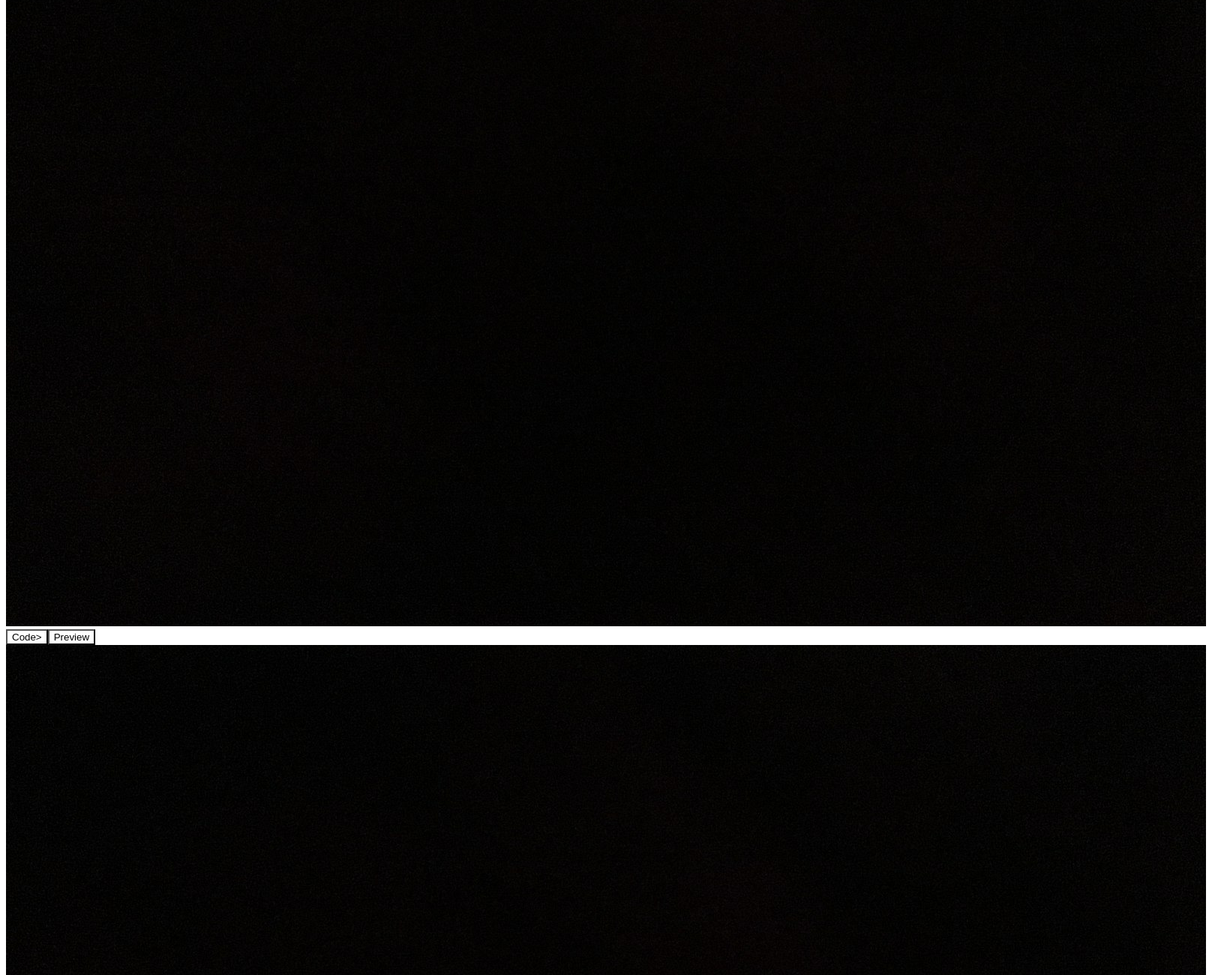
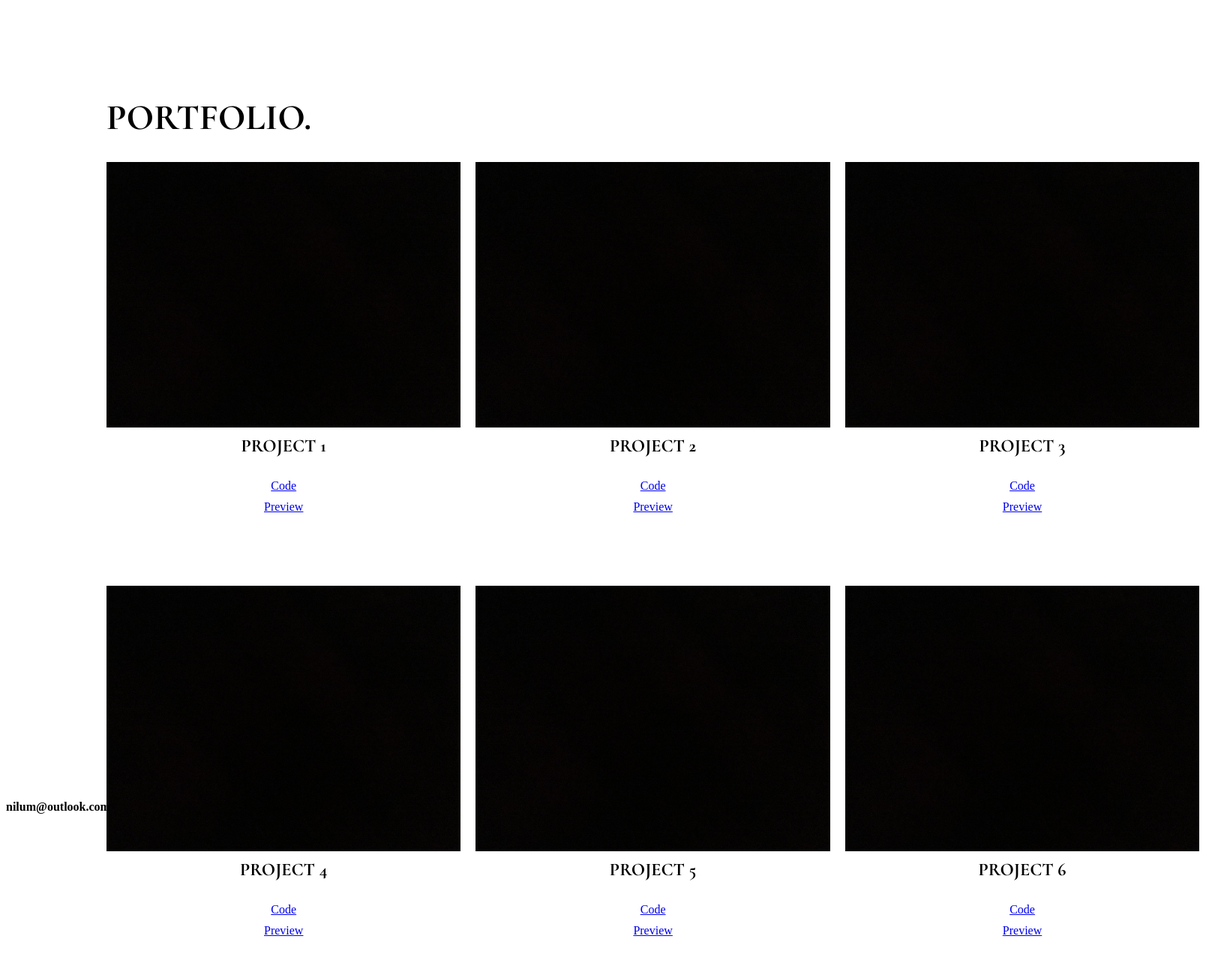
Before and after one commit to nrmistry/web-portfolio, a plain HTML site: page index.html in a window 1280 px wide. Shown: the part 2380-3680 px from the top of the page at 75% size, 1624 px wide, since content can reach past the window. After the commit the page ends 3630 px from the top, so only its background shows below. Drawn offline with Linux system fonts and the light colour scheme.

Commit message:
basic projects grid layout, slightly edited html

```diff
--- a/_about.scss
+++ b/_about.scss
@@ -63,7 +63,7 @@
 
             &__title {
                 font-family: $font-body1;
-                font-size: 3rem;
+                font-size: 48px;
                 margin-top: 48px;
             }
 
--- /dev/null
+++ b/_projects.scss
@@ -0,0 +1,57 @@
+@use "./variables" as *;
+
+.project {
+    display: flex;
+    flex-direction: column;
+
+    &__title {
+        font-family: $font-body1;
+        font-size: 48px;
+        margin-bottom: 30px;
+        margin-left: 134px;
+        margin-top: 200px;
+    }
+
+    &__card {
+        display: grid;
+        grid-template-columns: repeat(3, 1fr);
+        gap: 20px;
+        grid-row-gap: 300px;
+        margin-left:134px;
+
+        .project__card1,
+        .project__card2,
+        .project__card3,
+        .project__card4,
+        .project__card5,
+        .project__card6 {
+            display: flex;
+            flex-direction: column;
+            align-items: center;
+            justify-content: space-between;
+            width: 472.42px;
+            height: 265px;
+
+            .projects__img1,
+            .project__img2,
+            .project__img3,
+            .project__img4,
+            .project__img5,
+            .project__img6 {
+                width: 100%;
+                height: auto;
+            }
+
+            .project__button {
+                margin-top: 10px;
+            }
+
+            .project__name{
+                    display:flex;
+                    font-family: $font-body1;
+                    justify-content: flex-start;
+                    margin-top: 10px;
+                }
+            }
+        }
+    }
--- a/_skills.scss
+++ b/_skills.scss
@@ -7,19 +7,21 @@
     &__p{
         font-family:$font-body2;
         font-size: 20px;
-        margin-top: 10px;
+        margin-top: 100px;
     }
 
     &__title{
         font-family: $font-body1;
         font-size: 48px;
         margin-bottom: 10px;
+        margin-top: 150px;
     }
 
     &__icons{
         max-width: 100%;
         height:auto;
-        margin-top: 40px;
+        margin-top: 200px;
         align-items: center;
     }
+
 }
--- a/index.html
+++ b/index.html
@@ -58,45 +58,52 @@
     </section>
 
     <section>
-        <div class="projects">
-            <h3 class="title">My Projects</h2>
+        <div class="project">
+            <h3 class="project__title">PORTFOLIO.</h3>
 
-            <div class="project-card-1">
+            <div class="project__card">
+                <div class="project__card1">
                     <img class="projects__img1" src="./assets/blackimg.jpg" alt="filler image">
-                <button class="myProjects__button myProjects__button--code" a href>Code></a button>
-                <button class="myProjects__button myProjects__button--preview" a href>Preview</a button>
+                    <h2 class="project__name">PROJECT 1</h2>
+                    <a class="project__button projects__button--code" href="/code">Code</a>
+                    <a class="project__button projects__button--preview" href="/preview">Preview</a>
                 </div>
 
-            <div class="project-card-2"></div>
-                <img class="projects__img2" src="./assets/blackimg.jpg" alt="filler image">
-                <button class="myProjects__button myProjects__button--code" a href>Code></a button>
-                <button class="myProjects__button myProjects__button--preview" a href>Preview</a button>
+                <div class="project__card2">
+                    <img class="project__img2" src="./assets/blackimg.jpg" alt="filler image">
+                    <h2 class="project__name">PROJECT 2</h2>
+                    <a class="project__button projects__button--code" href="/code">Code</a>
+                    <a class="project__button projects__button--preview" href="/preview">Preview</a>
                 </div>
 
-            <div class="project-card-3"></div>
-                <img class="projects__img3" src="./assets/blackimg.jpg" alt="filler image">
-                <button class="myProjects__button myProjects__button--code" a href>Code></a button>
-                <button class="myProjects__button myProjects__button--preview" a href>Preview</a button>
+                <div class="project__card3">
+                    <img class="project__img3" src="./assets/blackimg.jpg" alt="filler image">
+                    <h2 class="project__name">PROJECT 3</h2>
+                    <a class="project__button projects__button--code" href="/code">Code</a>
+                    <a class="project__button projects__button--preview" href="/preview">Preview</a>
                 </div>
 
-            <div class="project-card-4"></div>
-                <img class="projects__img4" src="./assets/blackimg.jpg" alt="filler image">
-                <button class="myProjects__button myProjects__button--code" a href>Code></a button>
-                <button class="myProjects__button myProjects__button--preview" a href>Preview</a button>
+                <div class="project__card4">
+                    <img class="project__img4" src="./assets/blackimg.jpg" alt="filler image">
+                    <h2 class="project__name">PROJECT 4</h2>
+                    <a class="project__button projects__button--code" href="/code">Code</a>
+                    <a class="project__button projects__button--preview" href="/preview">Preview</a>
                 </div>
 
-            <div class="project-card-5">
-                <img class="projects__img5" src="./assets/blackimg.jpg" alt="filler image">
-                <button class="myProjects__button myProjects__button--code" a href>Code></a button>
-                <button class="myProjects__button myProjects__button--preview" a href>Preview</a button>
+                <div class="project__card5">
+                    <img class="project__img5" src="./assets/blackimg.jpg" alt="filler image">
+                    <h2 class="project__name">PROJECT 5</h2>
+                    <a class="project__button projects__button--code" href="/code">Code</a>
+                    <a class="project__button projects__button--preview" href="/preview">Preview</a>
                 </div>
 
-            <div class="project-card-6"></div>
-                <img class="projects__img6" src="./assets/blackimg.jpg" alt="filler image">
-                <button class="myProjects__button myProjects__button--code" a href>Code></a button>
-                <button class="myProjects__button myProjects__button--preview" a href>Preview</a button>
+                <div class="project__card6">
+                    <img class="project__img6" src="./assets/blackimg.jpg" alt="filler image">
+                    <h2 class="project__name">PROJECT 6</h2>
+                    <a class="project__button projects__button--code" href="/code">Code</a>
+                    <a class="project__button projects__button--preview" href="/preview">Preview</a>
                 </div>
-
+            </div>
         </div>
     </section>
 
--- a/main.scss
+++ b/main.scss
@@ -3,6 +3,7 @@
 @use"./navbar";
 @use"./about";
 @use "./skills";
+@use "./projects";
 *{
     background-color:$primary-color;
 
```
Also changed, not shown: main.css, 1 other file. Lines whose indentation alone changed are shown as unchanged.
